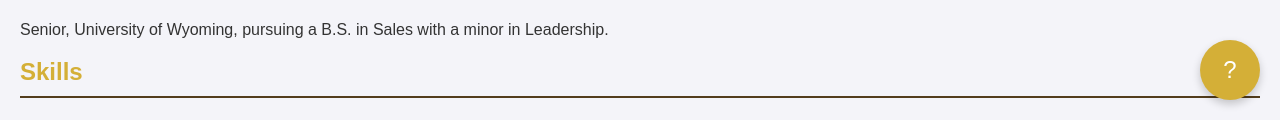
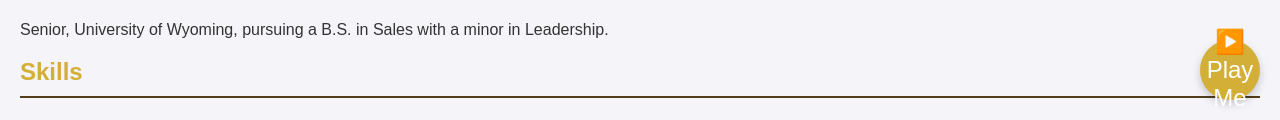
Before and after one commit to Willpatpost/Thaddeus-Blackburn, a plain HTML site: page index.html in a window 1280 px wide. Shown: the part 680-800 px from the top of the page. Drawn offline with Linux system fonts and the light colour scheme.

Commit message:
Update index.html

```diff
--- a/index.html
+++ b/index.html
@@ -68,8 +68,10 @@
     <p>&copy; 2024 Thaddeus Blackburn</p>
   </footer>
 
-  <!-- Circular Button to Open Roleplay Game -->
-  <button id="open-roleplay" onclick="openRoleplay()">?</button>
+<!-- Circular Button to Open Roleplay Game -->
+<button id="open-roleplay" onclick="openRoleplay()">
+  ▶️ Play Me
+</button>
 
   <!-- Popup Modal for Roleplay Game -->
   <div id="roleplay-modal" class="modal">
```
